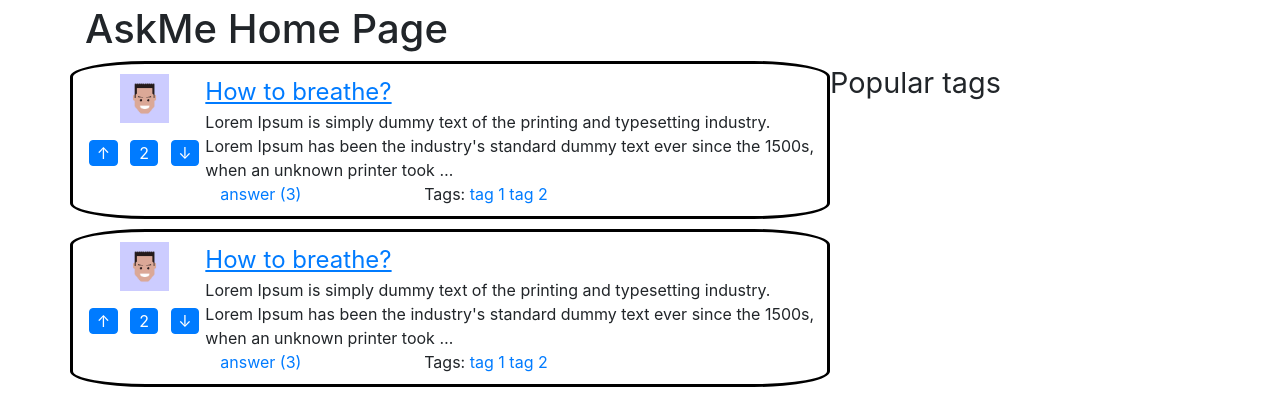
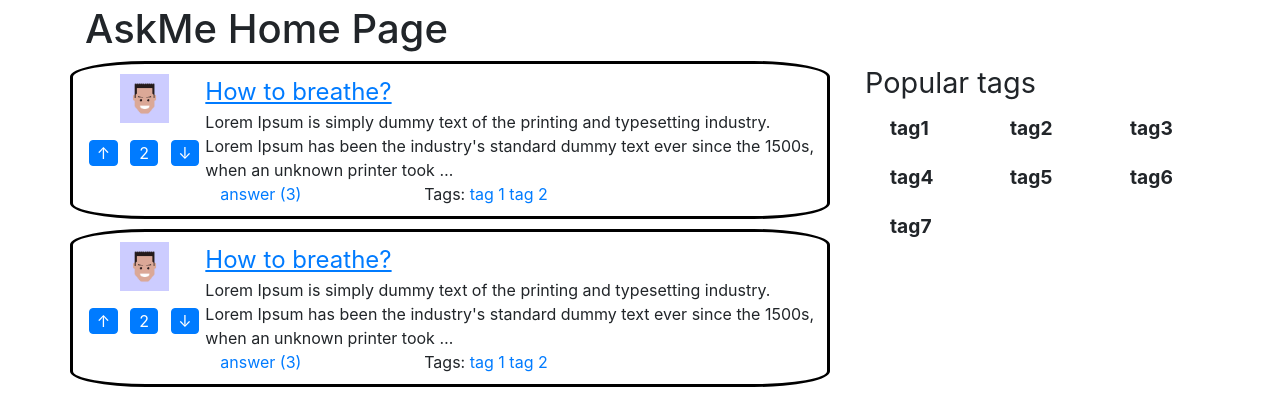
Before and after one commit to wonderf00l/web-park-vk-education, a Django app: page / in a window 1280 px wide. Shown: the part 80-473 px from the top of the page. Run offline with Django 4.2, Linux system fonts and the light colour scheme; some libraries are stand-ins or nearby versions.

Commit message:
got new templates

```diff
--- a/askme_zubkov/askme/static/askme/css/my.css
+++ b/askme_zubkov/askme/static/askme/css/my.css
@@ -1,3 +1,12 @@
+header {
+    width: 100%;
+}
+
+/* .row.container {
+    margin-top: 50px;
+    clear: left;
+} */
+
 .profile_icon {
     width: 50%;
     border-radius: 50%;
@@ -7,6 +16,7 @@
     padding: 0px 16px;
     color: white;
 }
+
 
 .main_page_title {
     margin-top: 25px;
@@ -67,9 +77,25 @@ row.avatar_box {
     font-size: 1.5rem;
 }
 
-.popular_tags {
+.tags_header {
     font-size: 1.8rem;
+    margin-bottom: 25px;
+    margin-left: 35px;
 }
+
+.tags {
+    margin-left: auto;
+}
+.col.tag_item {
+    margin: 10px;
+    font-size: 1.2rem;
+    font-weight: bold;
+}
+
+.col-4.tags_box {
+    margin-left: 10px;
+}
+
 /* .questions {
     margin-top: 40px;
 } */
--- a/askme_zubkov/askme/templates/askme/base.html
+++ b/askme_zubkov/askme/templates/askme/base.html
@@ -20,7 +20,7 @@
 
   <body>
 
-    <header>
+    <header class="head">
       <!-- Fixed navbar -->
       <nav class="navbar navbar-expand-md navbar-dark fixed-top bg-dark">
         <div class="collapse navbar-collapse" id="navbarCollapse">
@@ -57,13 +57,26 @@
 
     <!-- Begin page content -->
     <main role="main" class="container">
+        {% comment %} {% block content %}
+        {% endblock content %} {% endcomment %}
+        {% comment %} <br>
+        <h1>Page title.</h1>
+        <br> {% endcomment %}
+        {% comment %} <div class="row"> {% endcomment %}
+
+
         {% block content %}
         {% endblock content %}
+
+                {% comment %} {% block sidebar %}
+
+                {% endblock sidebar %} {% endcomment %}
+
     </main>
 
     <footer class="footer">
       <div class="container">
-        <span class="text-muted">All rights reserved</span>
+        <span class="text-muted">Footer content</span>
       </div>
     </footer>
 
--- a/askme_zubkov/askme/templates/askme/home.html
+++ b/askme_zubkov/askme/templates/askme/home.html
@@ -1,6 +1,6 @@
 {% extends 'askme/base.html' %}
 
-{% block content %}
+{% comment %} {% block content %}
 
     <h1 class="main_page_title">AskMe Home Page</h1>
 
@@ -10,14 +10,35 @@
                 {% include "askme/question.html" %}
             {% endfor %}
         </div>
-        <div class="col-4" class="tags">
+        <div class="col-4">
             <div class="row">
-                <div class="popular_tags">Popular tags<div>
+                <div class="tags_header">Popular tags<div>
             </div>
         </div>
-        {% for tag in tags %}
-
-        {% endfor %}
+            <div class="row tags">
+                {% for tag in tags %}
+                    <div class="col tag_item"> {{ tag }} </div>
+                {% endfor %}
     </div>
 
+{% endblock content %} {% endcomment %}
+
+
+{% block content %}
+
+    <h1 class="main_page_title">AskMe Home Page</h1>
+
+    <div class="row">
+
+        <div class="col-8">
+
+            {% for question in questions %}
+                {% include "askme/question.html" %}
+            {% endfor %}
+        </div>
+
+        {% include "askme/sidebar.html" %}
+
+
+    </div>
 {% endblock content %}
--- /dev/null
+++ b/askme_zubkov/askme/templates/askme/sidebar.html
@@ -0,0 +1,11 @@
+<div class="col-4">
+    <div class="row">
+        <div class="tags_header">Popular tags<div>
+    </div>
+
+    <div class="row tags">
+        {% for tag in tags %}
+            <div class="col tag_item"> {{ tag }} </div>
+        {% endfor %}
+    </div>
+</div>
--- a/askme_zubkov/askme/views.py
+++ b/askme_zubkov/askme/views.py
@@ -10,6 +10,7 @@ def handler(request, subsite): # exactly the same name of the arg
 
 def homepage(request):
     # check authorization then make context dir and handler
+    tags = ["tag1", "tag2", "tag3", "tag4", "tag5", "tag6", "tag7"]
     context = {
         "title" : "AskMe",
         "is_authorized" : True,
@@ -17,6 +18,8 @@ def homepage(request):
         "profile_icon_url" : "askme/img/profile.png",
         "avatar" : "askme/img/avatar.png",
         "questions" : range(20),
+        "tags" : tags,
+        "tags_len": range(len(tags) - 2),
         "question_content" : "Lorem Ipsum is simply dummy text of the printing and typesetting industry. Lorem Ipsum has been the industry's standard dummy text ever since the 1500s, when an unknown printer took a galley of type and scrambled it to make a type specimen book. It has survived not only five centuries, but also the leap into electronic typesetting, remaining essentially unchanged. It was popularised in the 1960s with the release of Letraset sheets containing Lorem Ipsum passages, and more recently with desktop publishing software like Aldus PageMaker including versions of Lorem Ipsum."
     }
     return render(request, 'askme/home.html', context=context) # django finds templates in 'templates' folder, therefore set path from this folder
```
